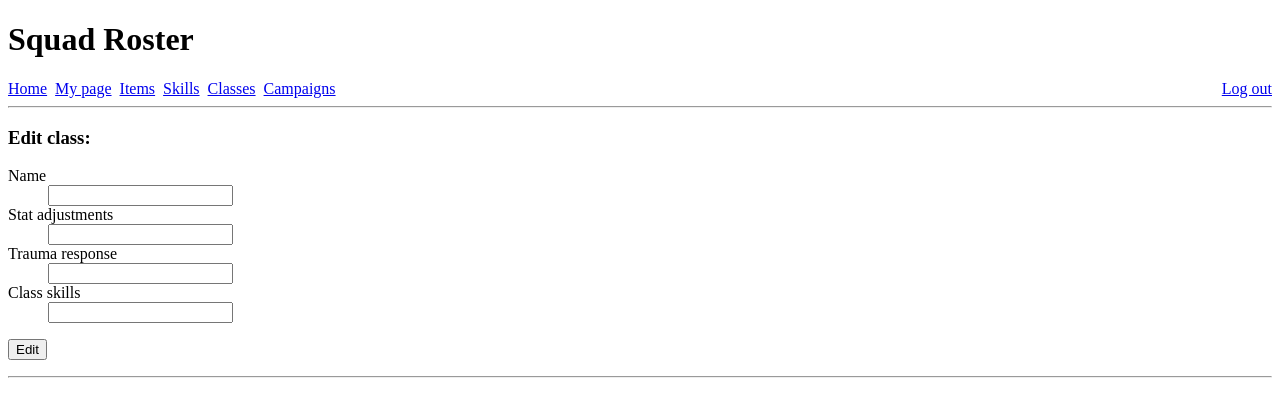
After one commit to ksuominen/squad-roster, a Flask app: page /class/1/edit in a window 1280 px wide. The commit adds this page. Shown: the top 417 px of the page. Run offline with Flask 3, Linux system fonts and the light colour scheme; the visitor is signed in with stand-in values (Sample User, id 1); some libraries are stand-ins or nearby versions.

Commit message:
Add feature to edit classes

```diff
--- a/mothershipClasses.py
+++ b/mothershipClasses.py
@@ -4,6 +4,11 @@ from sqlalchemy.sql import text
 def add_class(name, stat_adjustment, trauma_response, class_skills):
     sql = text("INSERT INTO class (name, stat_adjustment, trauma_response, class_skills) VALUES (:name,:stat_adjustment,:trauma_response,:class_skills)")
     db.session.execute(sql, {"name":name, "stat_adjustment":stat_adjustment, "trauma_response":trauma_response, "class_skills":class_skills})
+    db.session.commit()
+
+def edit_class(id, name, stat_adjustment, trauma_response, class_skills):
+    sql = text("UPDATE class SET name=:name, stat_adjustment=:stat_adjustment, trauma_response=:trauma_response, class_skills=:class_skills WHERE id=:id")
+    db.session.execute(sql, {"id":id, "name":name, "stat_adjustment":stat_adjustment, "trauma_response":trauma_response, "class_skills":class_skills})
     db.session.commit()
 
 def get_all_classes():
--- a/routes.py
+++ b/routes.py
@@ -131,6 +131,18 @@ def add_class():
         return redirect("/classes")
 
     return render_template("class_add.html", form=form)
+
+@app.route("/class/<int:class_id>/edit", methods=["GET", "POST"])
+def edit_class(class_id):
+    if not session.get("is_admin"):
+        return render_template("error.html", message="Sorry, only admins can edit classes.")
+
+    form = f.CreateClassForm(request.form)
+    if request.method =="POST" and form.validate():
+        mothershipClasses.edit_class(class_id, form.name.data, form.stat_adjustment.data, form.trauma_response.data, form.class_skills.data)
+        return redirect(f"/classes")
+
+    return render_template("class_edit.html", form=form, class_id=class_id)
 
 @app.route("/campaigns", methods=["GET"])
 def campaigns():
--- /dev/null
+++ b/templates/class_edit.html
@@ -0,0 +1,21 @@
+{% extends "layout.html" %}
+
+{% block title %}Edit class{% endblock %}
+{% block content %}
+
+    <h3>Edit class:</h3>
+      <p>
+        {% from "_formhelpers.html" import render_field %}
+        <form action="/class/{{ class_id }}/edit" method="POST">
+          <dl>
+            {{ render_field(form.name) }}
+            {{ render_field(form.stat_adjustment) }}
+            {{ render_field(form.trauma_response) }}
+            {{ render_field(form.class_skills) }}
+          </dl>
+          <input type="submit" value="Edit">
+          <input type="hidden" name="csrf_token" value = "{{ csrf_token() }}" />
+        </form>
+      </p>
+
+{% endblock %}
--- a/templates/classes.html
+++ b/templates/classes.html
@@ -11,6 +11,7 @@
         <th>Stat adjustments</th>
         <th>Trauma response</th>
         <th>Class skills</th>
+        <th></th>
       </tr>
       {% for class in classes %}
         <tr>
@@ -18,6 +19,9 @@
           <td>{{ class.stat_adjustment }}</td>
           <td>{{ class.trauma_response }}</td>
           <td>{{ class.class_skills }}</td>
+          {% if session.get("is_admin") %}
+            <td><a href="/class/{{class.id}}/edit">Edit class</a></td>
+          {% endif %}
         </tr>
       {% endfor %}
     </table>
```
